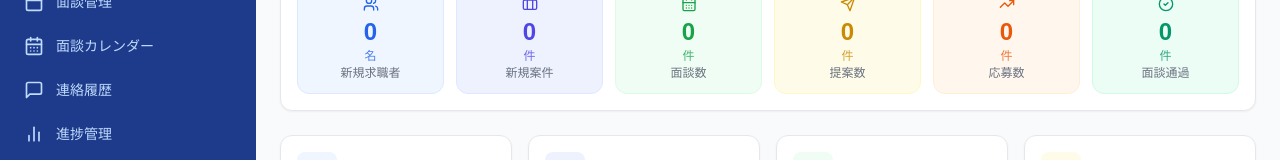
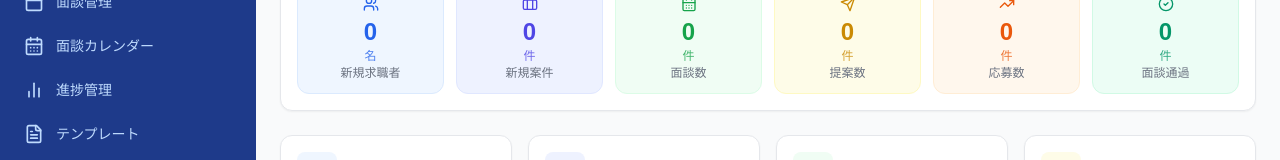
Before and after one commit to yushayusha23/sanukiyui, a Next.js app: page / in a window 1280 px wide. Shown: the part 229-389 px from the top of the page. Built offline with nearby package versions, Linux system fonts and the light colour scheme; no server answers; the database is empty; sample sign-in values are in the browser's storage.

Commit message:
Hide communications from sidebar

```diff
--- a/src/components/layout/Sidebar.tsx
+++ b/src/components/layout/Sidebar.tsx
@@ -23,7 +23,6 @@ const navItems = [
   { href: '/projects', label: '案件管理', icon: Briefcase },
   { href: '/interviews', label: '面談管理', icon: Calendar },
   { href: '/calendar', label: '面談カレンダー', icon: CalendarDays },
-  { href: '/communications', label: '連絡履歴', icon: MessageSquare },
   { href: '/progress', label: '進捗管理', icon: BarChart2 },
   { href: '/templates', label: 'テンプレート', icon: FileText },
 ]
```
